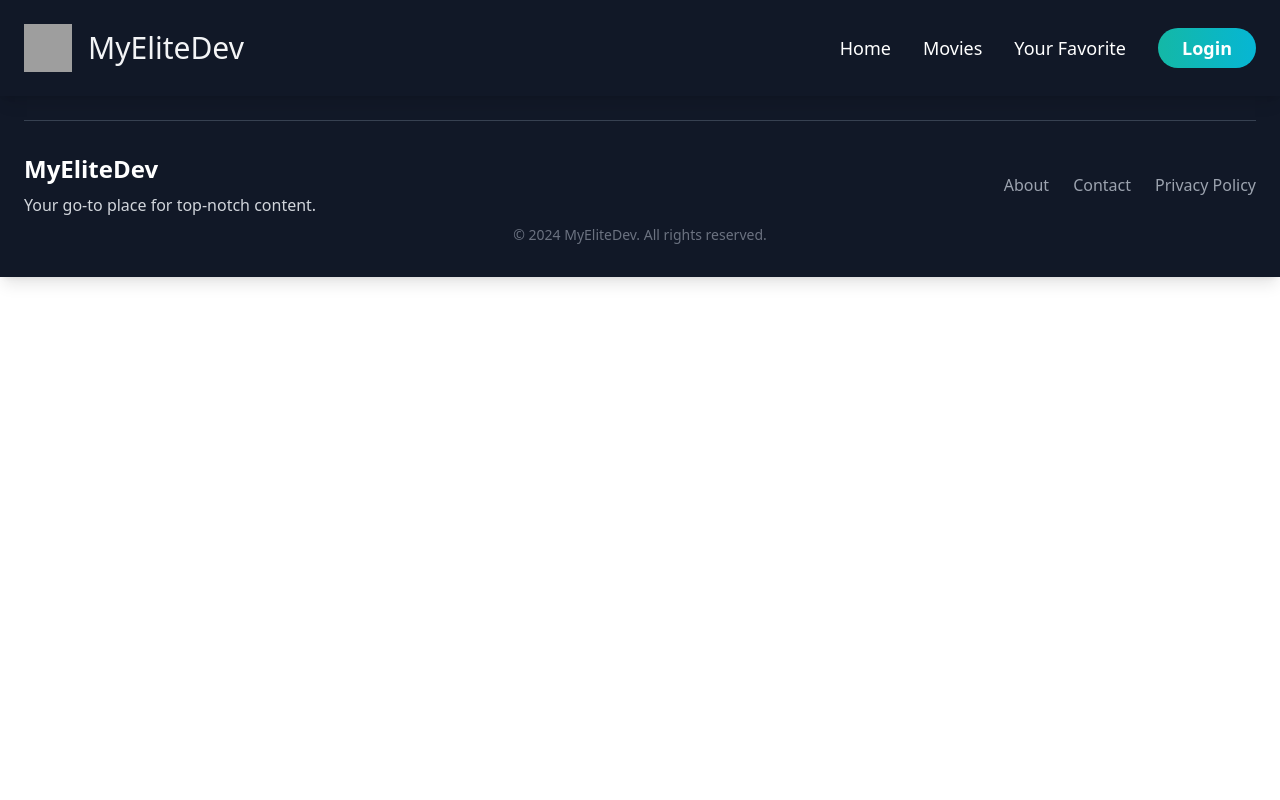
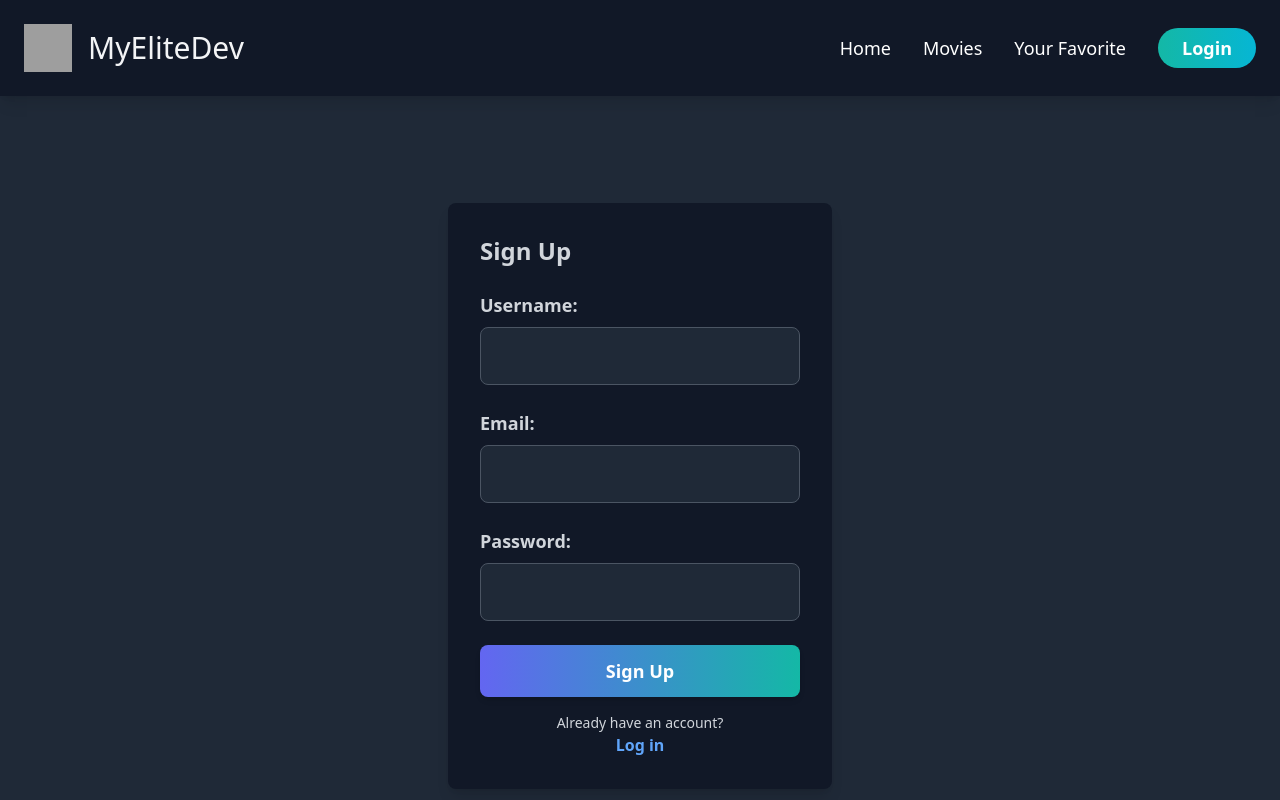
Before and after one commit to amayararocha/elitedev-frontend, an Angular app: page /register in a window 1280 px wide. Before the commit this address led to /. Shown: the top 800 px of the page. Built offline with nearby package versions, Linux system fonts and the light colour scheme; grey boxes are pictures that could not be loaded.

Commit message:
feat: implementando componente register

```diff
--- a/src/app/app.routes.ts
+++ b/src/app/app.routes.ts
@@ -1,8 +1,12 @@
 import { Routes } from '@angular/router';
 import { HomeComponent } from './componentes/home/home.component';
 import { LoginComponent } from './componentes/login/login.component';
+import { RegisterComponent } from './componentes/register/register.component';
+import { MovieComponent } from './componentes/movie/movie.component';
 
 export const routes: Routes = [
     { path: '', component: HomeComponent},
     { path: 'login', component: LoginComponent},
+    { path: 'register', component: RegisterComponent},
+    { path: 'movies', component: MovieComponent}
 ];
--- a/src/app/componentes/login/login.component.html
+++ b/src/app/componentes/login/login.component.html
@@ -37,8 +37,8 @@
       </button>
     </form>
     <div class="mt-4 text-center text-gray-300">
-        <p class="text-sm">Ainda não tem uma conta?</p>
-        <a href="/register" class="text-blue-400 hover:underline font-semibold">Cadastre-se</a>
+      <p class="text-sm">Don't have an account yet?</p>
+      <a href="/register" class="text-blue-400 hover:underline font-semibold">Sign up</a>
     </div>
   </div>
 </div>
--- /dev/null
+++ b/src/app/componentes/register/register.component.html
@@ -0,0 +1,57 @@
+<div class="flex min-h-screen bg-gray-800 text-gray-400 justify-center items-center">
+    <div class="bg-gray-900 p-8 rounded-lg shadow-lg w-full max-w-sm">
+      <h2 class="text-2xl font-bold text-gray-300 mb-6">Sign Up</h2>
+      <form (ngSubmit)="onSubmit()" class="space-y-6">
+        <div class="flex flex-col">
+          <label for="username" class="font-semibold text-gray-300 text-lg mb-2">Username:</label>
+          <input
+            type="text"
+            id="username"
+            [(ngModel)]="registerData.username"
+            name="username"
+            class="p-4 border border-gray-600 rounded-lg focus:outline-none focus:ring-2 focus:ring-blue-500
+                   bg-gray-800 text-gray-100 transition-transform duration-300 ease-in-out"
+            required
+            aria-label="Username"
+          />
+        </div>
+        <div class="flex flex-col">
+          <label for="email" class="font-semibold text-gray-300 text-lg mb-2">Email:</label>
+          <input
+            type="email"
+            id="email"
+            [(ngModel)]="registerData.email"
+            name="email"
+            class="p-4 border border-gray-600 rounded-lg focus:outline-none focus:ring-2 focus:ring-blue-500
+                   bg-gray-800 text-gray-100 transition-transform duration-300 ease-in-out"
+            required
+            aria-label="Email"
+          />
+        </div>
+        <div class="flex flex-col">
+          <label for="password" class="font-semibold text-gray-300 text-lg mb-2">Password:</label>
+          <input
+            type="password"
+            id="password"
+            [(ngModel)]="registerData.password"
+            name="password"
+            class="p-4 border border-gray-600 rounded-lg focus:outline-none focus:ring-2 focus:ring-blue-500
+                   bg-gray-800 text-gray-100 transition-transform duration-300 ease-in-out"
+            required
+            aria-label="Password"
+          />
+        </div>
+        <button
+          type="submit"
+          class="w-full bg-gradient-to-r from-indigo-500 to-teal-500 text-white py-3 rounded-lg
+                 hover:from-indigo-600 hover:to-teal-600 transition duration-300 font-bold text-lg shadow-md"
+        >
+          Sign Up
+        </button>
+      </form>
+      <div class="mt-4 text-center text-gray-300">
+        <p class="text-sm">Already have an account?</p>
+        <a href="/login" class="text-blue-400 hover:underline font-semibold">Log in</a>
+      </div>
+    </div>
+  </div>
--- /dev/null
+++ b/src/app/componentes/register/register.component.ts
@@ -0,0 +1,36 @@
+// src/app/components/register/register.component.ts
+import { Component } from '@angular/core';
+import { Router } from '@angular/router';
+import { UserService } from '../../service/user.service';
+import { FormsModule } from '@angular/forms';
+
+@Component({
+  selector: 'app-register',
+  templateUrl: './register.component.html',
+  standalone: true,
+  imports: [FormsModule]
+})
+export class RegisterComponent {
+  registerData = {
+    username: '',
+    email: '',
+    password: ''
+  };
+
+  constructor(private userService: UserService, private router: Router) {}
+
+  onSubmit() {
+    this.userService.register(this.registerData).subscribe(
+      (response) => {
+        // Armazene o token ou qualquer outra lógica necessária
+        localStorage.setItem('token', response.token);
+
+        // Redirecionar para a página de filmes
+        this.router.navigate(['/movies']);
+      },
+      (error) => {
+        console.error('Erro ao fazer cadastro', error);
+      }
+    );
+  }
+}
```
Lines whose indentation alone changed are shown as unchanged.
